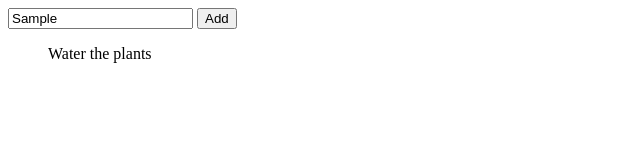
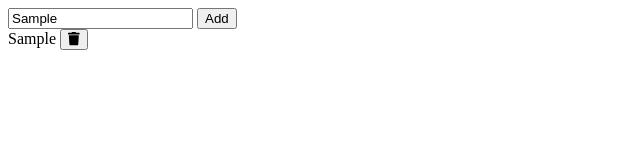
Before and after one commit to rashi-ash/Todoapp, a plain HTML site: page index.html in a window 1280 px wide. Both pictures are taken after typing "Sample" into the empty fields and a click on the button "Add". Shown: the whole page, without its empty margins (0-640 px from the left). Drawn offline with Linux system fonts and the light colour scheme.

Commit message:
Todo html and js

```diff
--- a/index.html
+++ b/index.html
@@ -1,21 +1,23 @@
 <!DOCTYPE html>
 <html lang="en">
+
 <head>
     <meta charset="UTF-8">
     <meta http-equiv="X-UA-Compatible" content="IE=edge">
     <meta name="viewport" content="width=device-width, initial-scale=1.0">
     <title>ToDoApp</title>
     <link rel="stylesheet" href="style.css">
+    <!-- Font Awesome -->
+    <script defer src="https://use.fontawesome.com/releases/v5.0.7/js/all.js"></script>
 </head>
+
 <body>
     <div class="container">
         <div id="newtask">
             <input type="text" placeholder="Add task...">
             <button id="push">Add</button>
         </div>
-    <div class="task">
-        <ul>Water the plants</ul>
-    </div>
+        <div id="task"></div>
     </div>
     <script src="script.js"></script>
 </body>
--- a/script.js
+++ b/script.js
@@ -1,3 +1,20 @@
-document.querySelector('#push').onclick=function(){
-
+document.querySelector('#push').onclick = function () {
+    if (document.querySelector('#newtask input').value.length == 0) {
+        alert("please enter a task")
+    }
+    else {
+        document.querySelector('#task').innerHTML +=
+            ` <div class="task">
+    <span id = "taskname">
+        ${document.querySelector('#newtask input').value}
+    </span>
+    <button class="delete"><i class="fa fa-trash" aria-hidden="true"></i></button>
+</div >     `
+        var current_task = document.querySelectorAll('.delete')
+        for (var i = 0; i < current_task.length; i++) {
+            current_task[i].onclick = function () {
+                this.parentNode.remove();
+            }
+        }
+    }
 }
```
Lines whose indentation alone changed are shown as unchanged.
